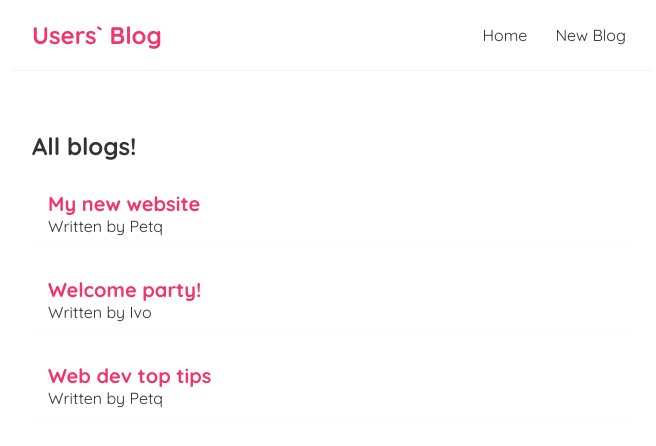
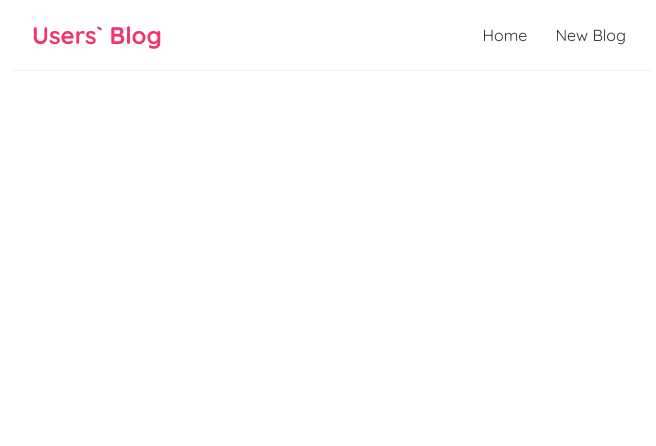
Before and after one commit to GerganaKraeva/React, a React (Create React App) app in the folder gery-project/: page /blogs/1 in a window 1280 px wide. Shown: the top 446 px of the page, without its empty margins (308-964 px from the left). Built offline with nearby package versions, Linux system fonts and the light colour scheme; data requests are answered from the project's data file.

Commit message:
imported react router

```diff
--- a/gery-project/package.json
+++ b/gery-project/package.json
@@ -9,6 +9,7 @@
     "@testing-library/user-event": "^13.5.0",
     "react": "^19.1.0",
     "react-dom": "^19.1.0",
+    "react-router-dom": "^7.6.3",
     "react-scripts": "5.0.1",
     "schema-utils": "^4.3.2",
     "web-vitals": "^2.1.4"
--- a/gery-project/src/App.js
+++ b/gery-project/src/App.js
@@ -1,15 +1,20 @@
 import Navbar from './Navbar';
 import Home from './Home';
+import { BrowserRouter as Router, Routes, Route } from 'react-router-dom';
 
 function App() {
   return (
-    <div className="App">
-      <Navbar />
-      <div className="content">
-        <Home/>
-
+    <Router>
+      <div className="App">
+        <Navbar />
+        <div className="content">
+          <Routes>
+            <Route path="/" element={<Home />}>
+            </Route>
+          </Routes>
+        </div>
       </div>
-    </div>
+    </Router>
   );
 }
 
```
Also changed, not shown: 1 other file (tests, documents, lock files or other folders).
